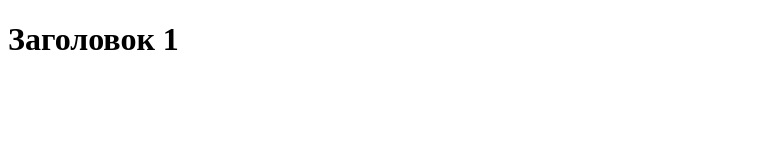
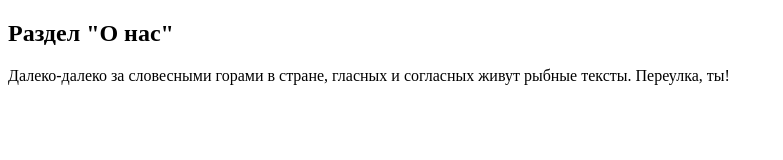
Before and after one commit to VeemorXan/gitLesson, a plain HTML site: page index.html in a window 1280 px wide. Shown: the whole page, without its empty margins (0-783 px from the left). Drawn offline with Linux system fonts and the light colour scheme.

Commit message:
Создал раздел "О нас"

```diff
--- a/index.html
+++ b/index.html
@@ -7,6 +7,9 @@
     <title>Document</title>
 </head>
 <body>
-    <h1>Заголовок 1</h1>
+    <section>
+        <h1>Раздел "О нас"</h1>
+        <p><span>Далеко-далеко за словесными горами в стране, гласных и согласных живут рыбные тексты. Переулка, ты!</span></p>
+    </section>
 </body>
 </html>
```
